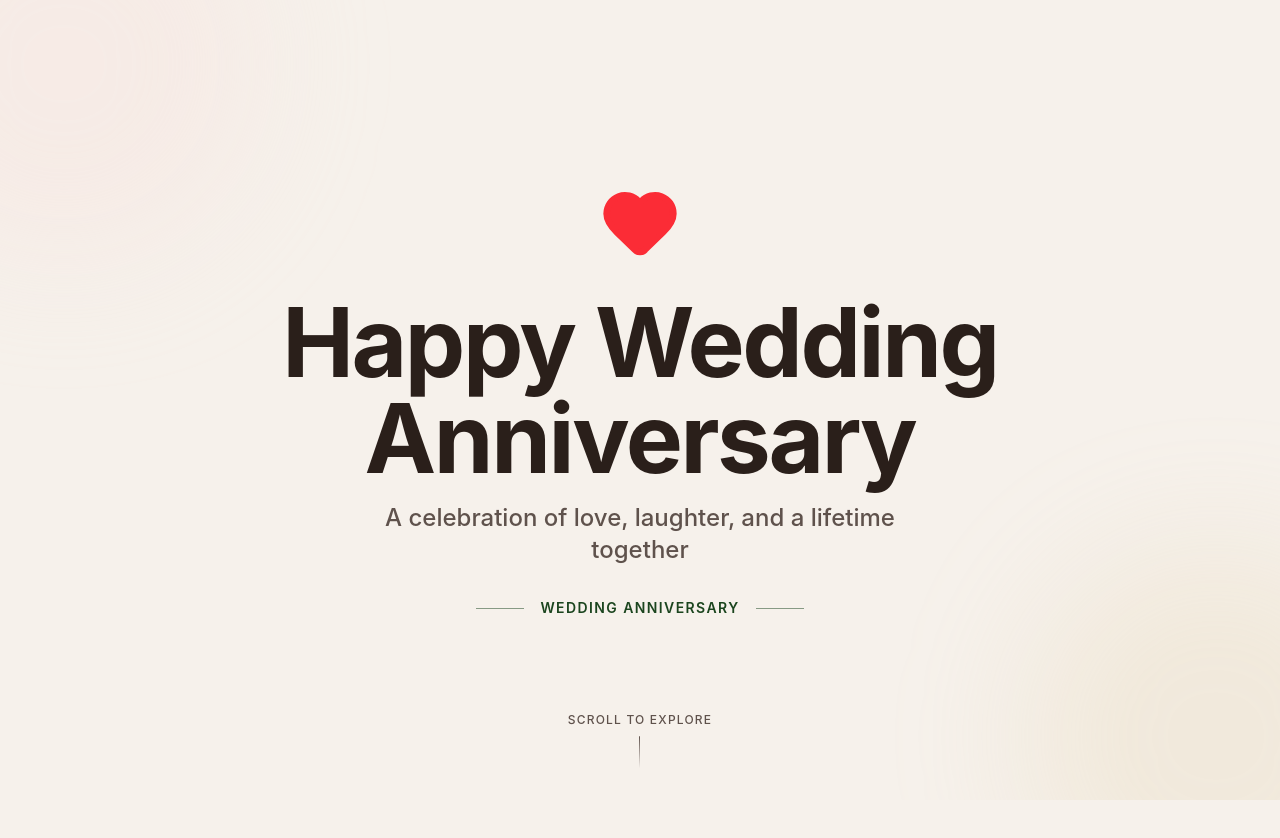
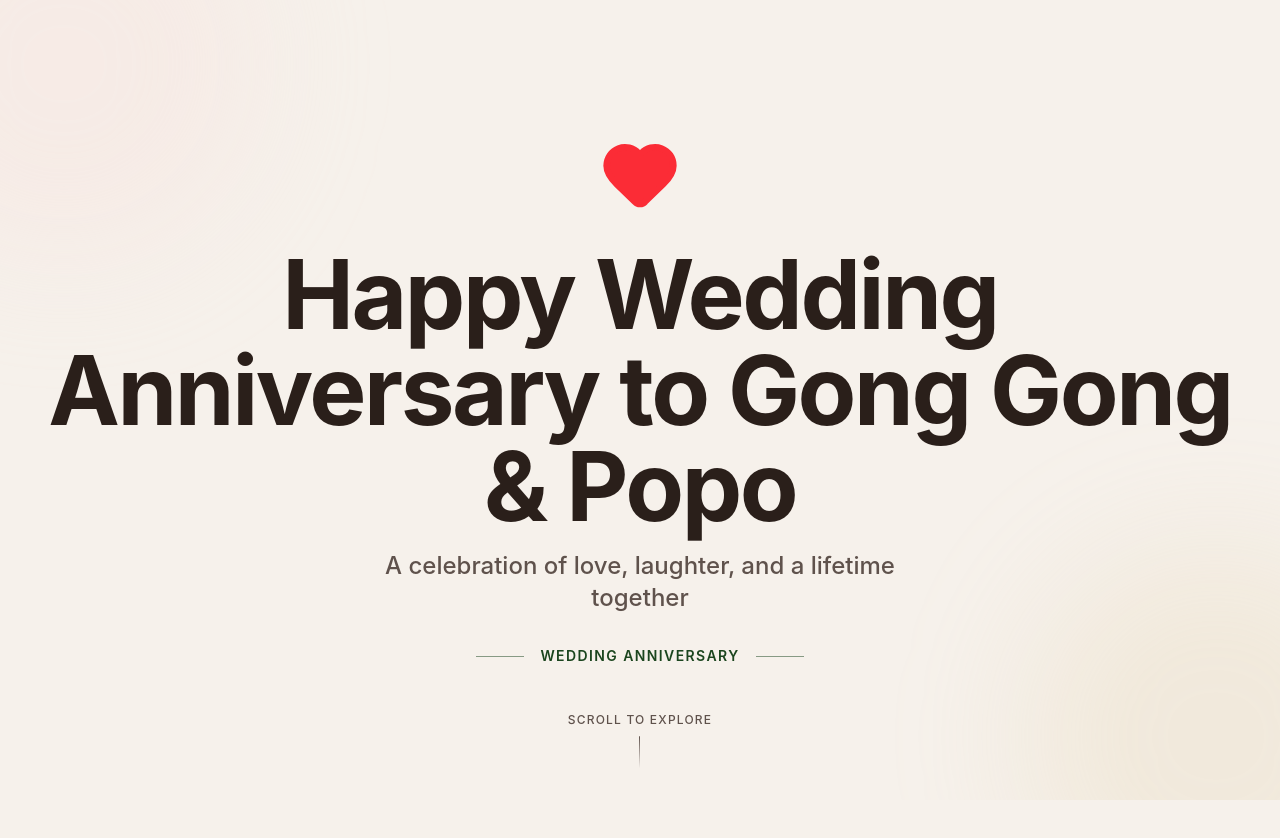
Before and after one commit to g-denn/photobookv2, a Next.js app: page / in a window 1280 px wide. Shown: the top 838 px of the page. Built offline with nearby package versions, Linux system fonts and the light colour scheme.

Commit message:
update hero heading to include Gong Gong & Popo

```diff
--- a/components/photobook/hero-section.tsx
+++ b/components/photobook/hero-section.tsx
@@ -124,7 +124,7 @@ export function HeroSection() {
           ref={titleRef}
           className="mb-4 text-4xl font-bold tracking-tight text-foreground sm:text-5xl md:text-7xl lg:text-8xl"
         >
-          <span className="text-balance">Happy Wedding Anniversary</span>
+          <span className="text-balance">Happy Wedding Anniversary to Gong Gong &amp; Popo</span>
         </h1>
 
         <p
```
